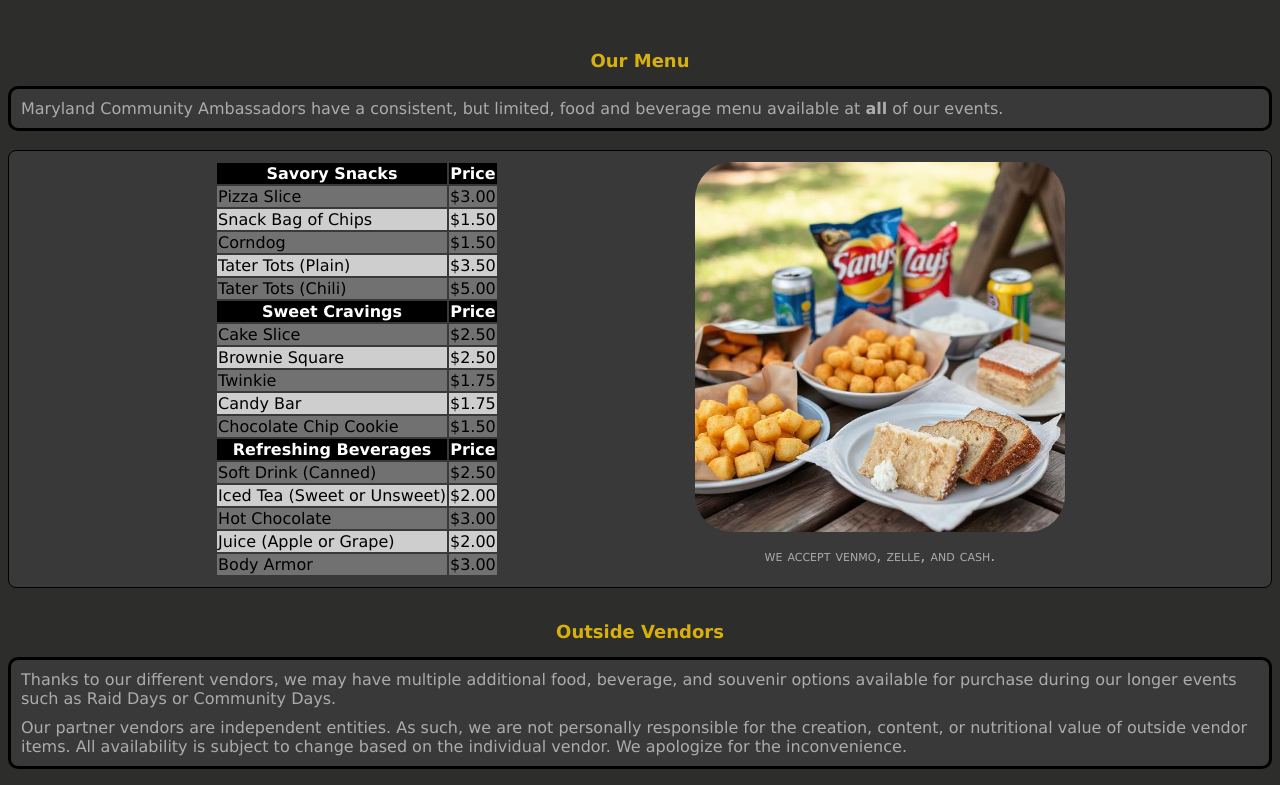
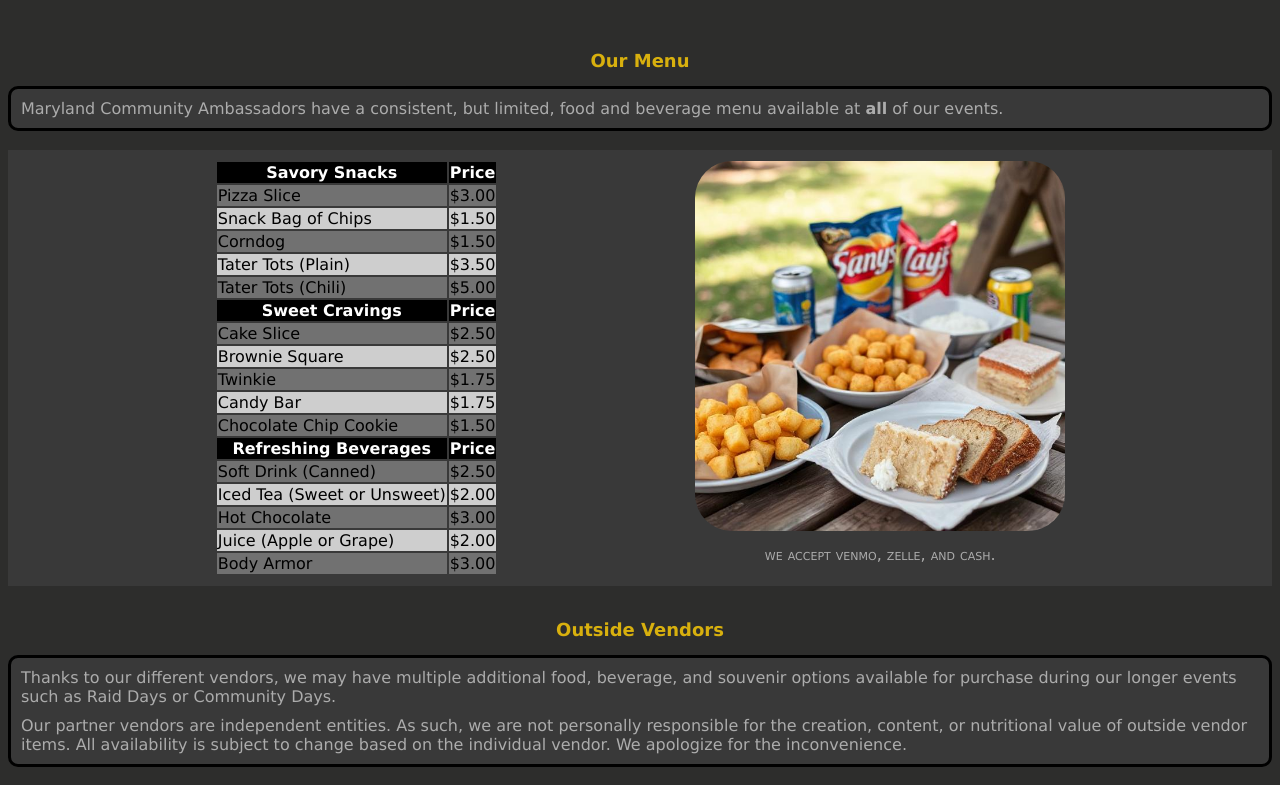
Before and after one commit to ThorntonMercy/mdpogoevent, a plain HTML site: page menu.html in a window 1280 px wide. Shown: the part 470-1255 px from the top of the page. Drawn offline with Linux system fonts and the light colour scheme.

Commit message:
Update style.css

```diff
--- a/style.css
+++ b/style.css
@@ -193,9 +193,6 @@ specific elements for the menu page */
     flex-direction: row;
     padding: 10px;
     background-color:#393939;
-    border: 1px #000;
-    border-radius: 8px;
-    border-style: solid;
 }
 
 @media (max-width: 700px) {
```
